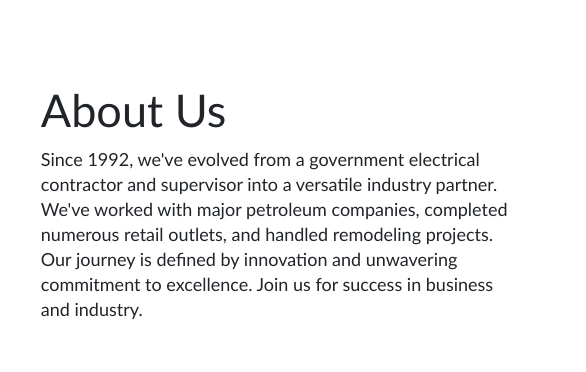
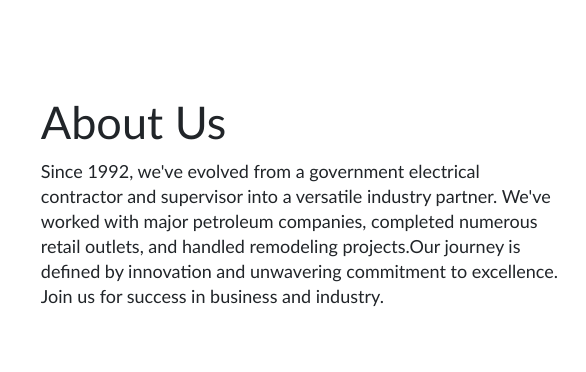
Before and after one commit to AdithyaRajesh10/Bring_every-business-online, a plain HTML site: page index.html in a window 1280 px wide. Shown: the part 923-1295 px from the top of the page, 694-1280 px from the left. Drawn offline with nearby package versions, Linux system fonts and the light colour scheme.

Commit message:
Update index.html

```diff
--- a/index.html
+++ b/index.html
@@ -49,12 +49,12 @@
             <img src="pexels-mikhail-nilov-7988238.jpg" class="about-img">
             <div class="text">
                <h5 style="margin-left: 25px;">About Us</h5>
-               <p style="margin-left: 25px;">Since 1992, we've evolved from a government electrical <br>
-                  contractor and supervisor into a versatile industry partner.<br>
-                  We've worked with major petroleum companies, completed <br>numerous
-                  retail outlets, and handled remodeling projects.<br> Our journey is defined
-                  by innovation and unwavering <br>commitment to excellence. Join us for success
-                  in business <br>and industry.
+               <p style="margin-left: 25px;">Since 1992, we've evolved from a government electrical
+                  contractor and supervisor into a versatile industry partner.
+                  We've worked with major petroleum companies, completed numerous
+                  retail outlets, and handled remodeling projects.Our journey is defined
+                  by innovation and unwavering commitment to excellence. Join us for success
+                  in business and industry.
                </p>
             </div>
          </div>
```
